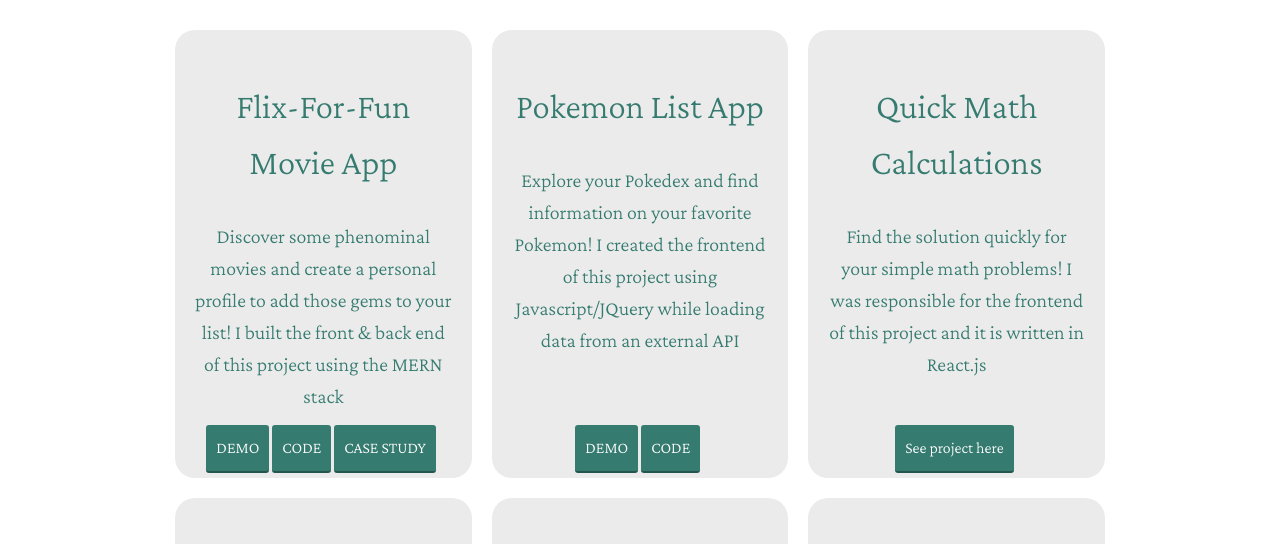
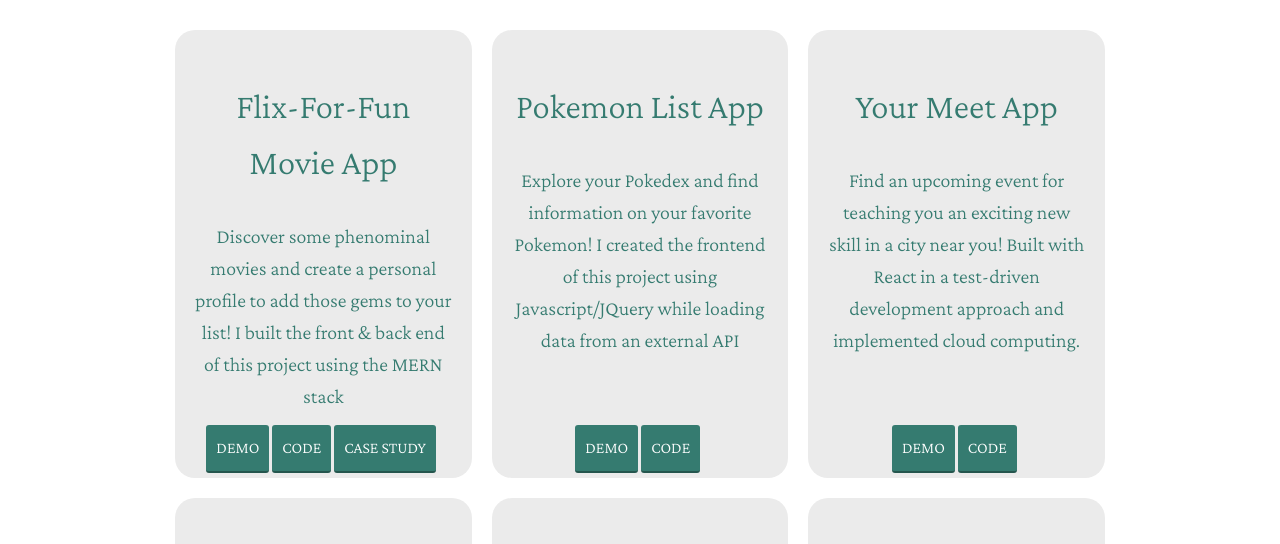
Before and after one commit to yueymiqua/website-portfolio-master, a plain HTML site: page work.html in a window 1280 px wide. Shown: the part 184-728 px from the top of the page. Drawn offline with nearby package versions, Linux system fonts and the light colour scheme.

Commit message:
added Your Meet App to projects

```diff
--- a/work.html
+++ b/work.html
@@ -56,10 +56,11 @@
             </div>
           </li>
           <li role="project-list__item" class="card">
-            <h2>Quick Math Calculations</h2>
-            <p>Find the solution quickly for your simple math problems! I was responsible for the frontend of this project and it is written in React.js</p><br>
+            <h2>Your Meet App</h2>
+            <p>Find an upcoming event for teaching you an exciting new skill in a city near you! Built with React in a test-driven development approach and implemented cloud computing.</p><br>
             <div class="center-bottom-button">
-              <a href="#" class="button">See project here</a>
+              <a href="https://yueymiqua.github.io/meet/" class="button" target="_blank">DEMO</a>
+              <a href="https://github.com/yueymiqua/meet" class="button" target="_blank">CODE</a>
             </div>
           </li>
           <li role="project-list__item" class="card">
```
